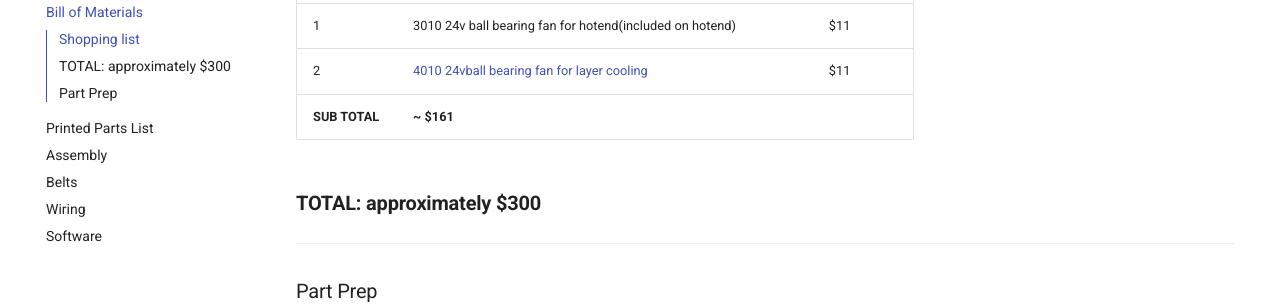
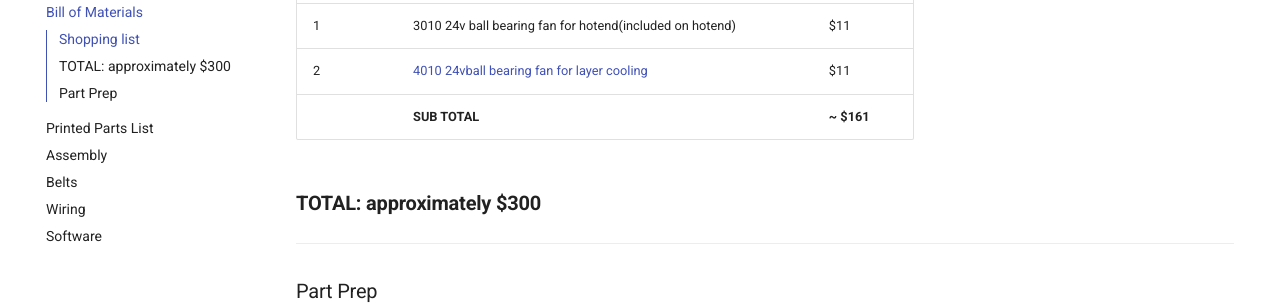
Before and after one commit to john-clark/Rook-MK2-2026, an MkDocs documentation site: the page built from docs/bom.md, in a window 1280 px wide and 900 px high, scrolled down 2081 px. Shown: the part 150-454 px from the top of the window. Built offline with MkDocs 1.6.1 and Material for MkDocs 9.7.7, drawn with Linux system fonts in a browser that asks for light colours; comment, search, counter and statistics services are not loaded.

Commit message:
Update bom.md

```diff
--- a/docs/bom.md
+++ b/docs/bom.md
@@ -58,7 +58,7 @@ The purchasing suggestions here will have leftover parts to start your next proj
 | 1 | [630PCS JST PH Kit PH2.0mm Connectors Set](https://www.amazon.com/EGSCST-Connector-PH2-0mm-Terminal-Connectors/dp/B0FJ8P8VYQ) | $10 |
 | 1 | 3010 24v ball bearing fan for hotend(included on hotend) | $11 |
 | 2 | [4010 24vball bearing fan for layer cooling](https://www.amazon.com/dp/B07L2WTH7H) | $11 |
-| **SUB TOTAL** | **~ $161** |
+| | **SUB TOTAL** | **~ $161** |
 
 ### **TOTAL: approximately $300**
 
```
